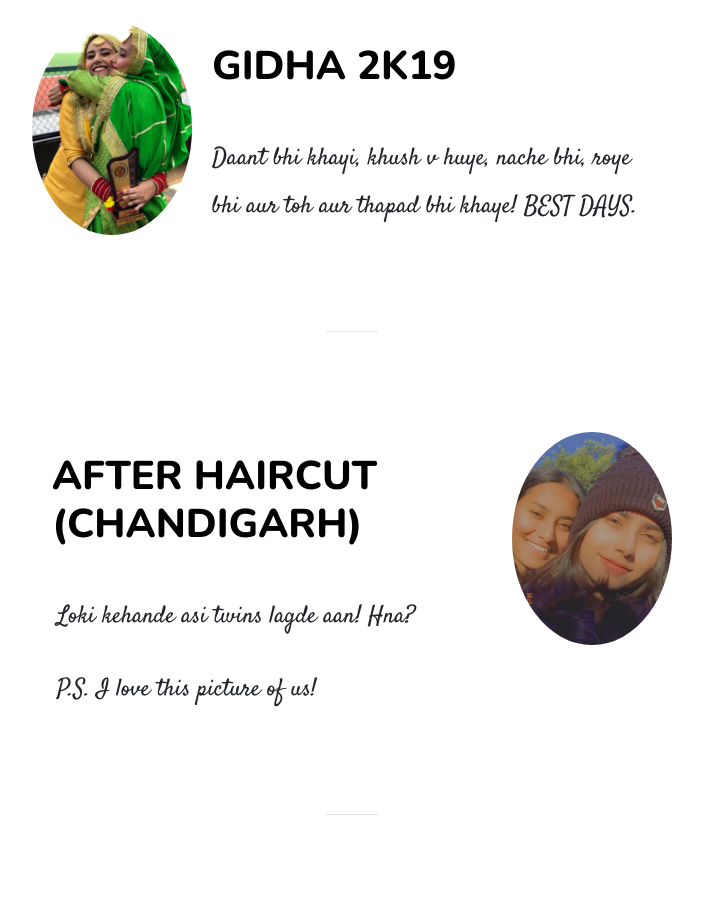
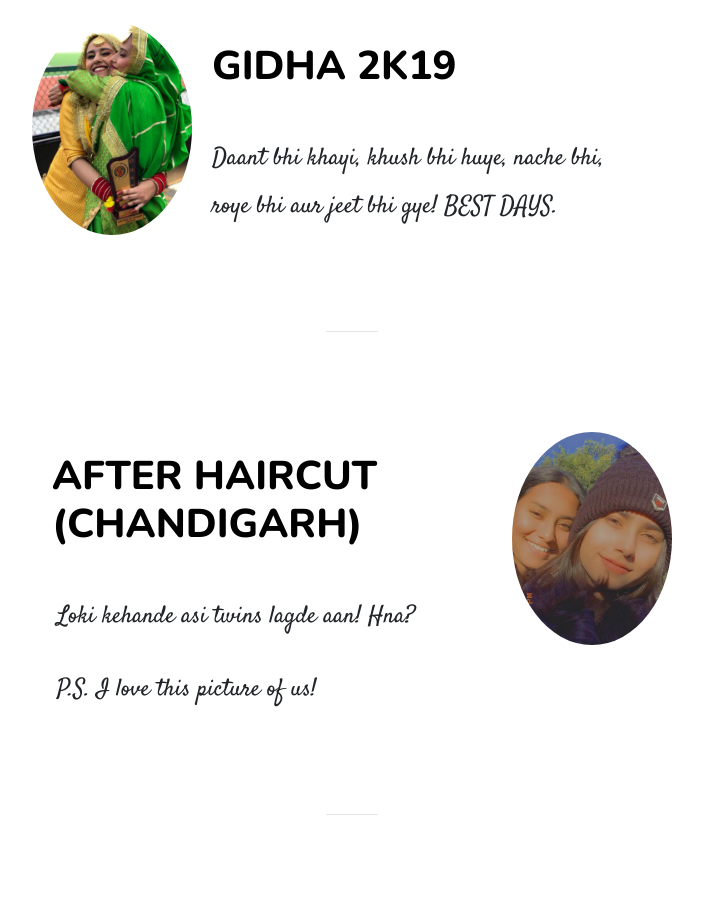
Before and after one commit to SharmaNancy17/Birthday, a plain HTML site: page index.html in a window 1280 px wide. Shown: the part 1460-2372 px from the top of the page, without its empty margins (288-991 px from the left). Drawn offline with nearby package versions, Linux system fonts and the light colour scheme.

Commit message:
Update index.html

```diff
--- a/index.html
+++ b/index.html
@@ -33,7 +33,7 @@
     <div class="photos-row">
       <img class="left-img" src="images/third.jpeg" alt="Image">
       <h3 class="heading">GIDHA 2K19</h3>
-      <p class="paragraph">Daant bhi khayi, khush v huye, nache bhi, roye bhi aur toh aur thapad bhi khaye! BEST DAYS.
+      <p class="paragraph">Daant bhi khayi, khush bhi huye, nache bhi, roye bhi aur jeet bhi gye! BEST DAYS.
       </p>
     </div>
     <hr>
```
